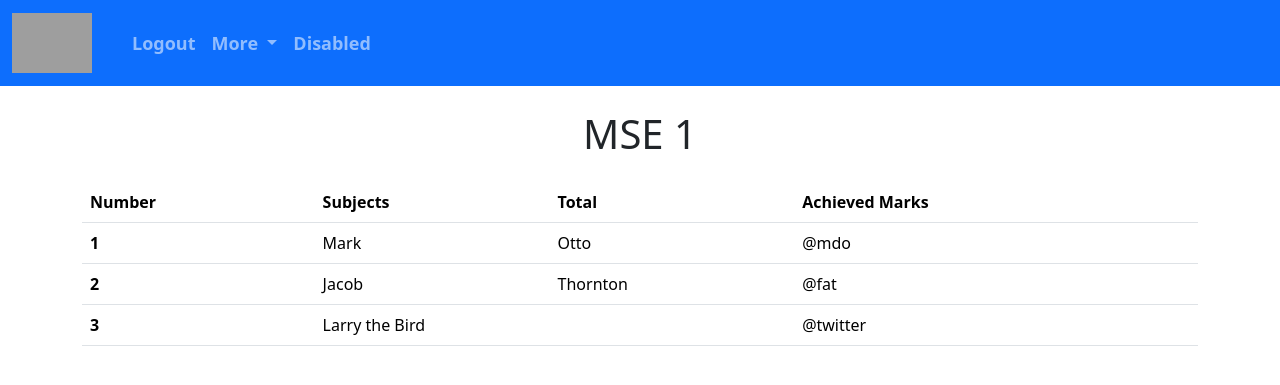
After one commit to drsnsoni/Student_Management_System, a Django app: page /login/result/ in a window 1280 px wide. The commit adds this page. Shown: the top 385 px of the page. Run offline with Django 4.2, Linux system fonts and the light colour scheme; grey boxes are pictures that could not be loaded.

Commit message:
activities and results page and models created

```diff
--- a/Student_Management_System/student/admin.py
+++ b/Student_Management_System/student/admin.py
@@ -1,5 +1,8 @@
 from django.contrib import admin
-from .models import Student, department
+from .models import Student, department, Exam, Subject, Marks
 # Register your models here.
 admin.site.register(Student)
 admin.site.register(department)
+admin.site.register(Exam)
+admin.site.register(Subject)
+admin.site.register(Marks)
--- a/Student_Management_System/student/urls.py
+++ b/Student_Management_System/student/urls.py
@@ -1,9 +1,11 @@
 from django.urls import path
 from . import views
-from django.conf import settings
-from django.templatetags.static import static
+
 urlpatterns = [
     path('', views.index, name="index"),
     path('login/', views.Login, name="login"),
     path('register/', views.signup, name="register"),
+    path('logout/', views.logout_view, name="logout"),
+    path('login/activities/', views.activity, name="activities"),
+    path('login/result/', views.result, name="result"),
 ]
--- a/Student_Management_System/student/views.py
+++ b/Student_Management_System/student/views.py
@@ -5,6 +5,7 @@ from django.contrib.auth import login, authenticate
 from django.contrib import messages
 from django.contrib.auth.forms import UserCreationForm
 from .forms import signupgorm
+from django.contrib.auth import logout
 # Create your views here.
 def index(request):
     students = Student.objects.all()
@@ -20,7 +21,7 @@ def Login(request):
         user = authenticate(username=username, password=password)
         if user is not None:
             login(request, user)
-            return render(request, 'index.html')
+            return render(request, 'dashboard.html')
         else:
             # result = render(request, "login.html")
             # message = "Wrong USername Or Password"
@@ -44,3 +45,16 @@ def signup(request):
 
     context = {'form': form}
     return render(request, 'register.html', context)
+
+
+def activity(request):
+    return render(request, 'activities.html')
+
+def result(request):
+    return render(request, 'results.html')
+
+
+def logout_view(request):
+    logout(request)
+    # Redirect to a success page.
+    return redirect('login')
--- a/Student_Management_System/templates/login.html
+++ b/Student_Management_System/templates/login.html
@@ -28,14 +28,14 @@
 
     <nav class="navbar bg-primary navbar-expand-lg" data-bs-theme="dark" style="font-size: large;  font-weight: bold;">
       <div class="container-fluid">
-        <a class="navbar-brand" href="#"><img src="https://s8w3b8n4.stackpathcdn.com/wp-content/uploads/2019/01/gu-logo-trans.png" alt="gu logo" style="max-height: 60px;"></a>
+        <a class="navbar-brand" href="{% url 'index' %}"><img src="https://s8w3b8n4.stackpathcdn.com/wp-content/uploads/2019/01/gu-logo-trans.png" alt="gu logo" style="max-height: 60px;"></a>
         <button class="navbar-toggler" type="button" data-bs-toggle="collapse" data-bs-target="#navbarSupportedContent" aria-controls="navbarSupportedContent" aria-expanded="false" aria-label="Toggle navigation">
           <span class="navbar-toggler-icon"></span>
         </button>
         <div class="collapse navbar-collapse" id="navbarSupportedContent">
           <ul class="navbar-nav me-auto mb-2 mb-lg-0">
             <li class="nav-item justify-content-end" >
-              <a class="nav-link active" aria-current="page" href="/register">Register</a>
+              <a class="nav-link active" aria-current="page" href="{% url 'register' %}">Register</a>
             </li>
           </ul>
 
--- a/Student_Management_System/templates/register.html
+++ b/Student_Management_System/templates/register.html
@@ -30,14 +30,14 @@
 
     <nav class="navbar bg-primary navbar-expand-lg" data-bs-theme="dark" style="font-size: large;  font-weight: bold;">
       <div class="container-fluid">
-        <a class="navbar-brand" href="#"><img src="https://s8w3b8n4.stackpathcdn.com/wp-content/uploads/2019/01/gu-logo-trans.png" alt="gu logo" style="max-height: 60px;"></a>
+        <a class="navbar-brand" href="{% url 'index' %}"><img src="https://s8w3b8n4.stackpathcdn.com/wp-content/uploads/2019/01/gu-logo-trans.png" alt="gu logo" style="max-height: 60px;"></a>
         <button class="navbar-toggler" type="button" data-bs-toggle="collapse" data-bs-target="#navbarSupportedContent" aria-controls="navbarSupportedContent" aria-expanded="false" aria-label="Toggle navigation">
           <span class="navbar-toggler-icon"></span>
         </button>
         <div class="collapse navbar-collapse" id="navbarSupportedContent">
           <ul class="navbar-nav me-auto mb-2 mb-lg-0">
             <li class="nav-item justify-content-end" >
-              <a class="nav-link active" aria-current="page" href="/   login">Log in</a>
+              <a class="nav-link active" aria-current="page" href="{% url 'login' %}">Log in</a>
             </li>
           </ul>
 
--- /dev/null
+++ b/Student_Management_System/templates/results.html
@@ -0,0 +1,81 @@
+<!doctype html>
+<html lang="en">
+  <head>
+    <meta charset="utf-8">
+    <meta name="viewport" content="width=device-width, initial-scale=1">
+    <title>SMS | Activities</title>
+    <link href="https://cdn.jsdelivr.net/npm/bootstrap@5.3.0-alpha1/dist/css/bootstrap.min.css" rel="stylesheet" integrity="sha384-GLhlTQ8iRABdZLl6O3oVMWSktQOp6b7In1Zl3/Jr59b6EGGoI1aFkw7cmDA6j6gD" crossorigin="anonymous">
+  </head>
+  <body>
+    <nav class="navbar bg-primary navbar-expand-lg" data-bs-theme="dark" style="font-size: large;  font-weight: bold;">
+        <div class="container-fluid">
+          <a class="navbar-brand" href="#"><img src="https://s8w3b8n4.stackpathcdn.com/wp-content/uploads/2019/01/gu-logo-trans.png" alt="gu logo" style="max-height: 60px;"></a>
+          <button class="navbar-toggler" type="button" data-bs-toggle="collapse" data-bs-target="#navbarSupportedContent" aria-controls="navbarSupportedContent" aria-expanded="false" aria-label="Toggle navigation">
+            <span class="navbar-toggler-icon"></span>
+          </button>
+          <div class="collapse navbar-collapse" id="navbarSupportedContent">
+            <ul class="navbar-nav me-auto mb-2 mb-lg-0">
+              <li class="nav-item">
+                <a class="nav-link active" aria-current="page" href="#"><i class="fa-solid fa-user"></i>  {{ request.user.username }}</a>
+              </li>
+              <li class="nav-item">
+                <a class="nav-link" href="{% url 'logout' %}">Logout</a>
+              </li>
+
+
+              <li class="nav-item dropdown">
+                <a class="nav-link dropdown-toggle" href="#" role="button" data-bs-toggle="dropdown" aria-expanded="false">
+                  More
+                </a>
+                <ul class="dropdown-menu">
+                  <li><a class="dropdown-item" href="{% url 'activities' %}">Activities</a></li>
+                  <li><a class="dropdown-item" href="#">Attendance</a></li>
+                  <li><a class="dropdown-item" href="#">Results</a></li>
+                </ul>
+              </li>
+              <li class="nav-item">
+                <a class="nav-link ">Disabled</a>
+              </li>
+            </ul>
+
+          </div>
+        </div>
+      </nav>
+    <div class="container">
+
+
+        <table class="table">
+            <h1 class="text-center my-4">MSE 1</h1>
+            <thead>
+              <tr>
+                <th scope="col">Number</th>
+                <th scope="col">Subjects</th>
+                <th scope="col">Total</th>
+                <th scope="col">Achieved Marks</th>
+              </tr>
+            </thead>
+            <tbody>
+              <tr>
+                <th scope="row">1</th>
+                <td>Mark</td>
+                <td>Otto</td>
+                <td>@mdo</td>
+              </tr>
+              <tr>
+                <th scope="row">2</th>
+                <td>Jacob</td>
+                <td>Thornton</td>
+                <td>@fat</td>
+              </tr>
+              <tr>
+                <th scope="row">3</th>
+                <td colspan="2">Larry the Bird</td>
+                <td>@twitter</td>
+              </tr>
+            </tbody>
+          </table>
+    </div>
+
+    <script src="https://cdn.jsdelivr.net/npm/bootstrap@5.3.0-alpha1/dist/js/bootstrap.bundle.min.js" integrity="sha384-w76AqPfDkMBDXo30jS1Sgez6pr3x5MlQ1ZAGC+nuZB+EYdgRZgiwxhTBTkF7CXvN" crossorigin="anonymous"></script>
+  </body>
+</html>
```
Also changed, not shown: Student_Management_System/student/models.py (+12 -0 lines), Student_Management_System/templates/Dashboard.html (added, +184 -0 lines), Student_Management_System/templates/activities.html (added, +79 -0 lines), Student_Management_System/templates/index.html (+27 -143 lines), Student_Management_System/db.sqlite3, Student_Management_System/student/migrations/0001_initial.py (added), Student_Management_System/student/migrations/__init__.py (added).
